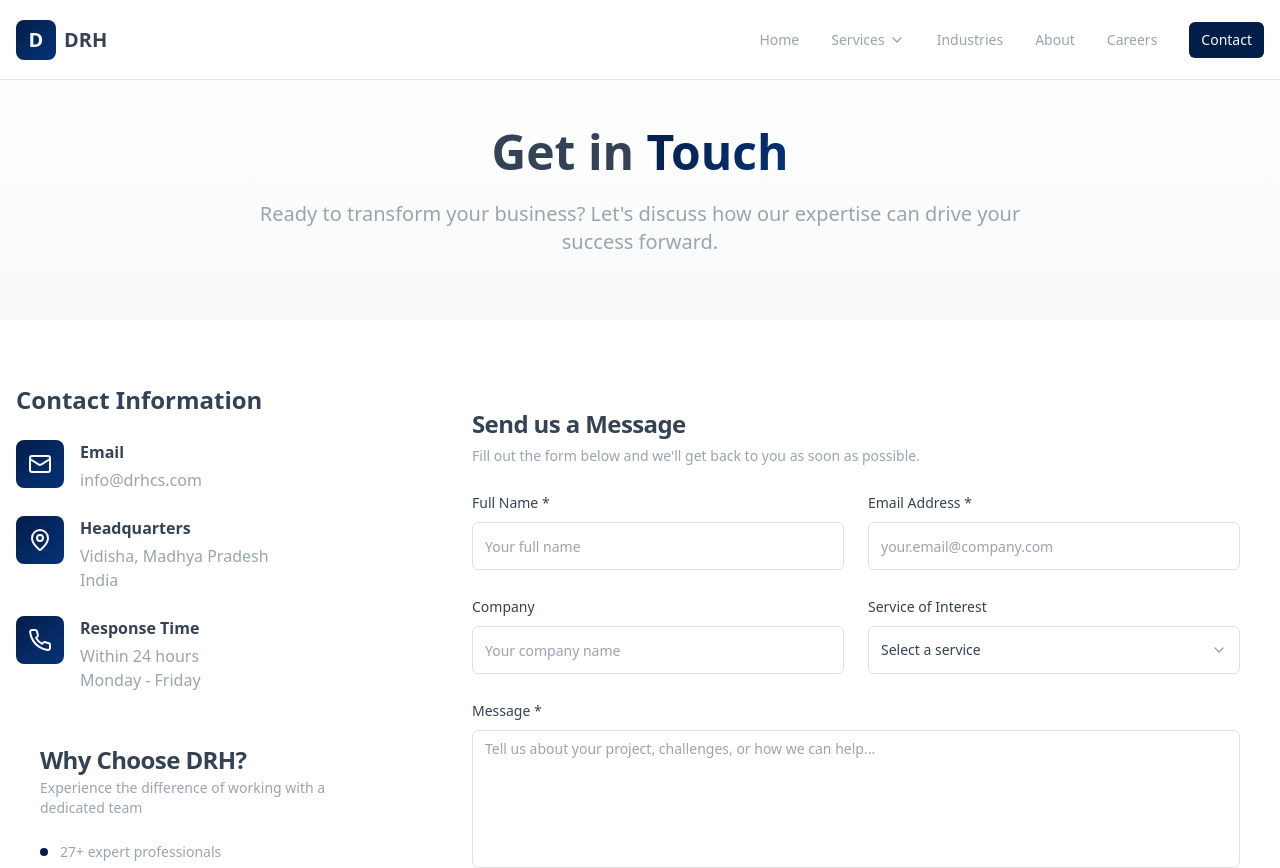
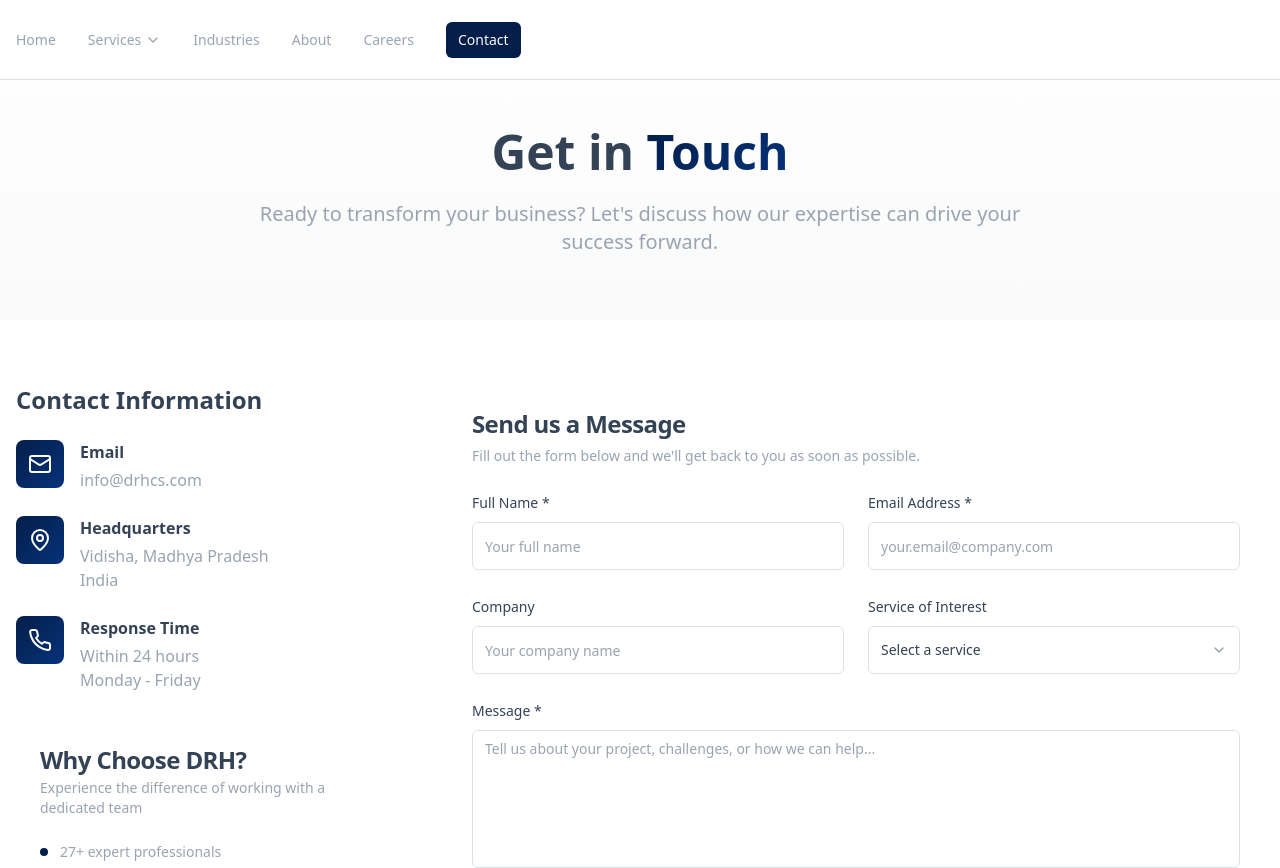
Before and after one commit to hemanthglobal/drh-business, a React (Vite) app: page /contact in a window 1280 px wide. Shown: the top 868 px of the page. Built offline with nearby package versions, Linux system fonts and the light colour scheme.

Commit message:
Remove DRH Logo

```diff
--- a/src/components/ui/navigation.tsx
+++ b/src/components/ui/navigation.tsx
@@ -48,14 +48,6 @@ export function Navigation() {
       isScrolled ? 'h-16' : 'h-20'
     )}>
       <div className="container mx-auto px-4 h-full flex items-center justify-between">
-        {/* Logo */}
-        <Link to="/" className="flex items-center space-x-2">
-          <div className="w-10 h-10 bg-gradient-primary rounded-lg flex items-center justify-center">
-            <span className="text-primary-foreground font-bold text-xl">D</span>
-          </div>
-          <span className="text-xl font-bold text-foreground">DRH</span>
-        </Link>
-
         {/* Desktop Navigation */}
         <div className="hidden md:flex items-center space-x-8">
           <Link
```
